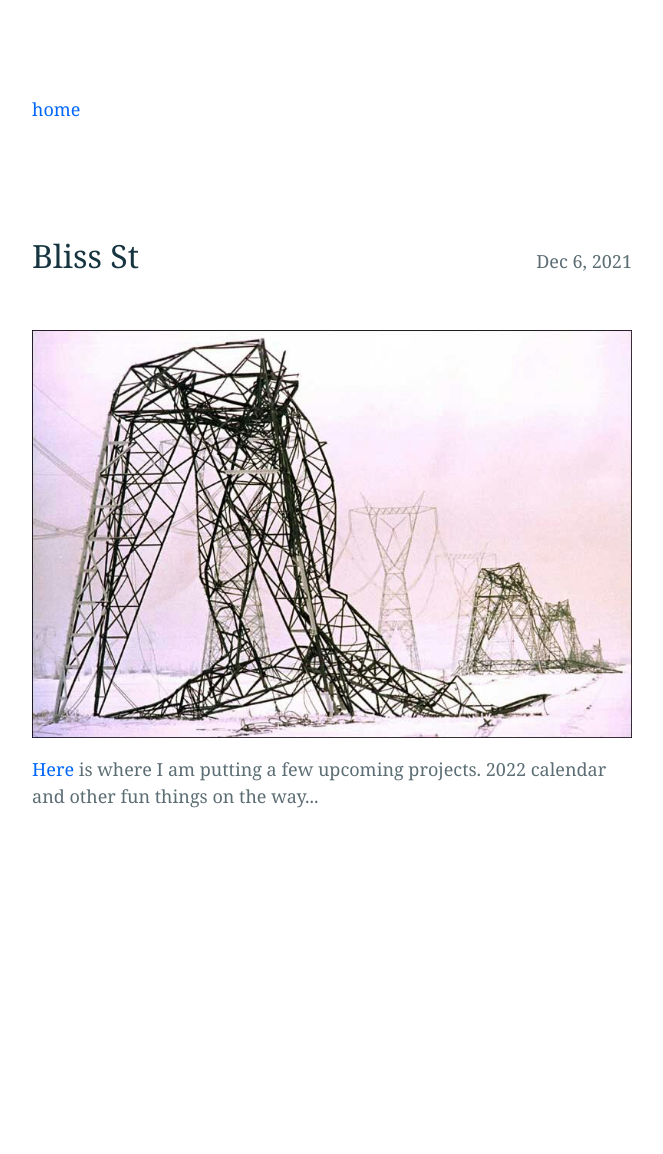
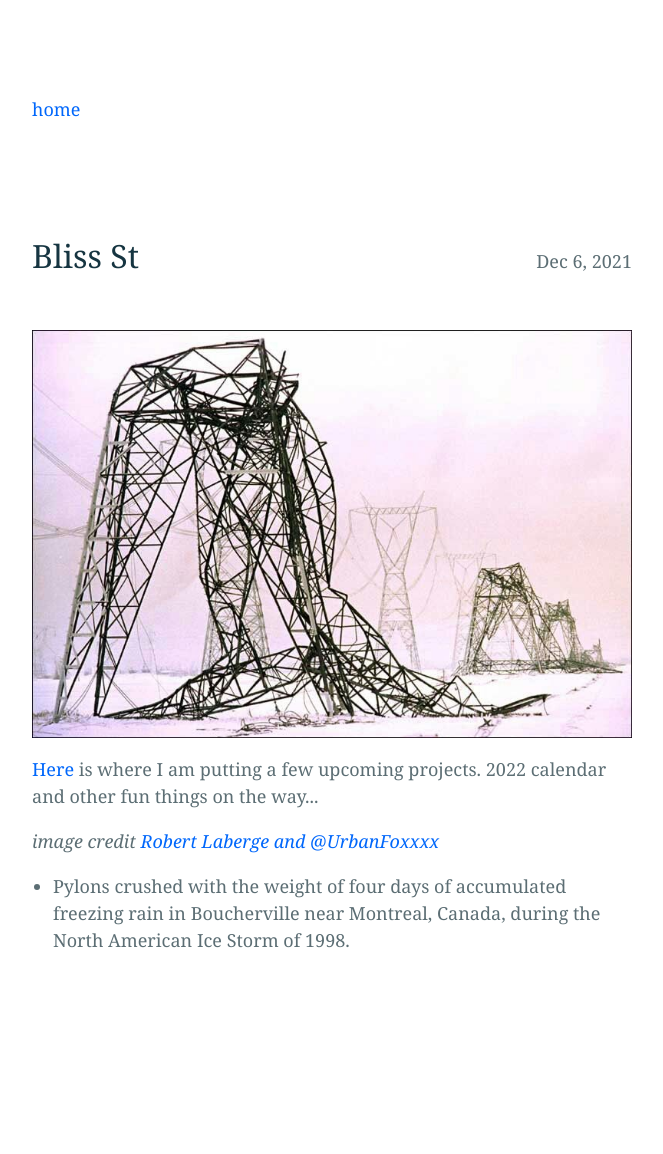
Before and after one commit to bliss-st/ss-website, a Jekyll site: the page built from _posts/2021-12-06-bliss-st.md, in a window 1280 px wide. Shown: the whole page, without its empty margins (308-971 px from the left). Built offline with Jekyll 4.4.1, drawn with Linux system fonts in a browser that asks for light colours; before the commit the page ends 1010 px from its top, so only the background shows below that.

Commit message:
image credit

```diff
--- a/_posts/2021-12-06-bliss-st.md
+++ b/_posts/2021-12-06-bliss-st.md
@@ -8,3 +8,5 @@ tags: []
 ![bliss](/assets/bliss.jpg)
 
 <p><a href = "https://errant-memory.net">Here</a> is where I am putting a few upcoming projects. 2022 calendar and other fun things on the way...</p>
+
+<p><em>image credit <a href = "https://twitter.com/UrbanFoxxxx/status/1468202469096411136">Robert Laberge and @UrbanFoxxxx</a></em></p> - Pylons crushed with the weight of four days of accumulated freezing rain in Boucherville near Montreal, Canada, during the North American Ice Storm of 1998.
```
